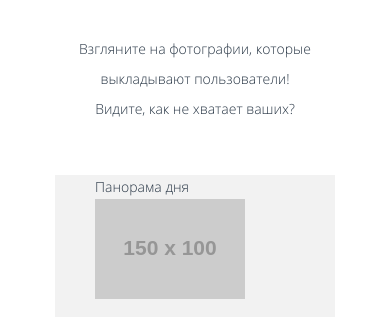
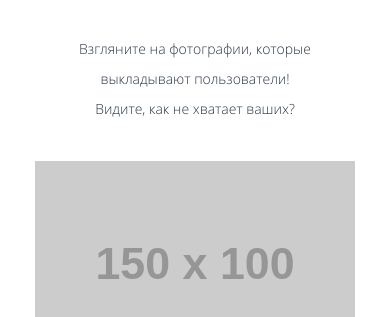
Before and after one commit to danceva/68276-pink-2, a website: page photo.html in a window 390 px wide. Shown: the part 492-809 px from the top of the page. Drawn offline with nearby package versions, Linux system fonts and the light colour scheme; files that its build step writes are made by us from their sources; placeholder pictures from the web are drawn by us.

Commit message:
Мелкие правки по сетке Mobile

```diff
--- a/less/blocks/main-nav-list.less
+++ b/less/blocks/main-nav-list.less
@@ -6,12 +6,13 @@
 }
 
 .main-nav-list__item {
-  padding: 18px 20px;
   border-top: #485461 solid 1px;
   border-bottom: #000000 solid 1px;
 }
 
 .main-nav-list__item a {
+  display: block;
+  padding: 18px 20px;
   text-decoration: none;
   color: #ffffff;
 }
--- a/less/blocks/photo-blog-item.less
+++ b/less/blocks/photo-blog-item.less
@@ -1,5 +1,6 @@
 .photo-blog-item {
   background-color: #f2f2f2;
+  margin-bottom: 20px;
 }
 
 .photo-blog-item__text {
@@ -27,5 +28,10 @@
   color: #d22856;
 }
 
-.photo-blog-item__photo-main img{
+.photo-blog-item__photo {
+  margin: 0;
 }
+
+.photo-blog-item__photo-main {
+  width: 100%;
+}
--- a/less/blocks/photo-post-img.less
+++ b/less/blocks/photo-post-img.less
@@ -0,0 +1,3 @@
+.photo-post-img {
+  margin: 0;
+}
--- a/less/blocks/photo-post.less
+++ b/less/blocks/photo-post.less
@@ -1,4 +1,7 @@
 .photo-post {
+}
+
+.photo-post__wrapper {
   padding: 20px 20px 40px;
   background-color: #f2f2f2;
 }
--- a/photo.html
+++ b/photo.html
@@ -29,11 +29,11 @@
       <div class="title">
         <p class=title__text>Взгляните на фотографии, которые выкладывают пользователи!<br> Видите, как не хватает ваших?</p>
       </div>
+      <img class="photo-blog-item__photo-main" src="http://placehold.it/150x100" width="" height="" alt="Фото отзыва">
       <div class="photo-blog">
         <div class="photo-blog-item">
-          <figure class="photo-blog-item__photo-main">
+          <figure class="photo-blog-item__photo">
             <span class="photo-blog-item__photo-title">Панорама дня</span>
-            <img class="photo-blog-item__photo-main" src="http://placehold.it/150x100" width="" height="" alt="Фото отзыва">
           </figure>
           <div class="photo-blog-item__text">
             <span class="photo-blog-item__name">Анна</span>
@@ -101,7 +101,8 @@
         <p class=title__text>Затмите их всех!<br> Выкладывайте все, что накопилось в телефоне!</p>
       </div>
       <form class="photo-post">
-        <div class="photo-post-img"><img src="http://placehold.it/150x100" width="280" height="370" alt="Ваше фото"></div>
+        <div class="photo-post__wrapper">
+          <figure class="photo-post-img"><img src="http://placehold.it/150x100" width="280" height="370" alt="Ваше фото"></figure>
           <div class="photo-post-control">
             <img src="http://placehold.it/150x100" width="50" height="50" alt="Кадрировать">
             <img src="http://placehold.it/150x100" width="50" height="50" alt="Заливка">
@@ -110,6 +111,7 @@
           <div class="photo-post-button">
             <input class="button  button--red" type="submit" alt="Запостить">
             <input class="button  button--gray" type="reset" alt="Отмена">
+          </div>
         </div>
       </form>
       <footer class="page-footer">
```
Also changed, not shown: form.html (+1 -1 lines). Lines whose indentation alone changed are shown as unchanged.
